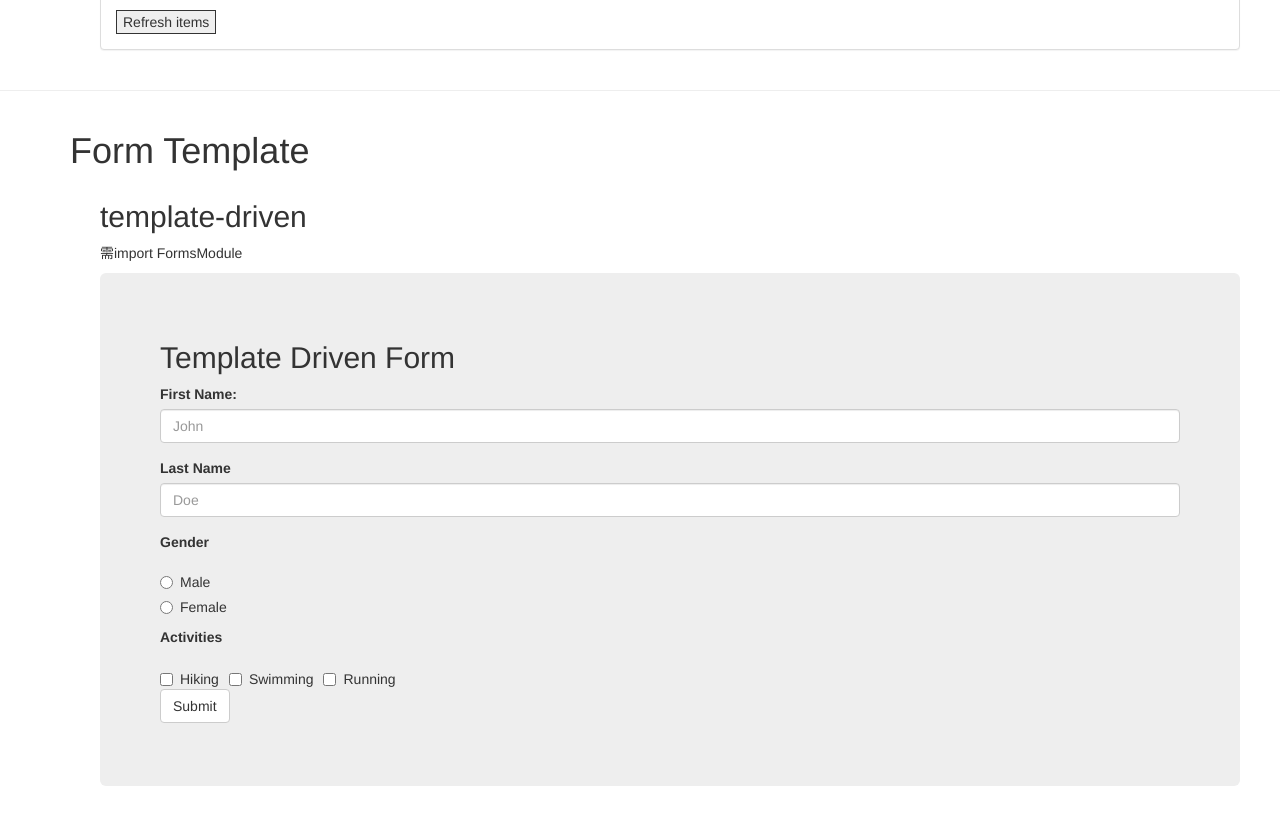
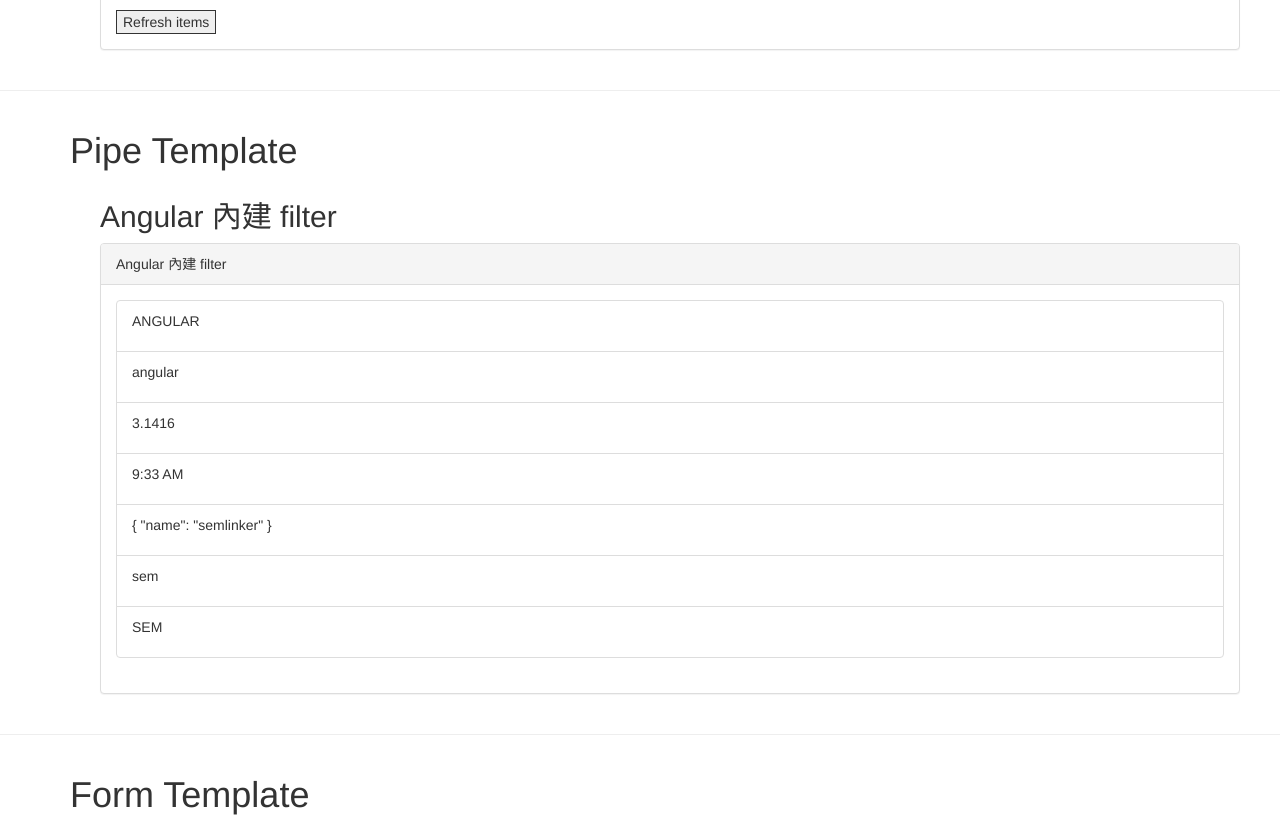
Before and after one commit to rojochen/ng4-training, an Angular app in the folder angular4/: page / in a window 1280 px wide. Shown: the part 3020-3837 px from the top of the page. Built offline with nearby package versions, Linux system fonts and the light colour scheme.

Commit message:
Fixed Built-in Pipe sample code.

```diff
--- a/angular4/src/app/app.component.html
+++ b/angular4/src/app/app.component.html
@@ -59,6 +59,13 @@
 </div>
 <hr>
 <div class="container">
+    <h1>Pipe Template</h1>
+    <div class="col-md-12">
+        <app-fifter-template></app-fifter-template>
+    </div>
+</div>
+<hr>
+<div class="container">
     <h1>Form Template</h1>
     <div class="col-md-12">
         <app-template-driven></app-template-driven>
--- a/angular4/src/app/app.module.ts
+++ b/angular4/src/app/app.module.ts
@@ -29,6 +29,7 @@ import { ChildCountComponent } from './IO/child-count/child-count.component';
 import { ProductInfoService } from './io/product-info.service';
 import { FilterNameComponent } from './pipe/filter-name/filter-name.component';
 import { FilterNamePipe } from './pipe/filter-name/filter-name.pipe';
+import { FifterTemplateComponent } from './pipe/fifter-template/fifter-template.component';
 
 
 @NgModule({
@@ -52,7 +53,8 @@ import { FilterNamePipe } from './pipe/filter-name/filter-name.pipe';
     ParentCountComponent,
     ChildCountComponent,
     FilterNameComponent,
-    FilterNamePipe
+    FilterNamePipe,
+    FifterTemplateComponent
   ],
   imports: [
     BrowserModule,
--- /dev/null
+++ b/angular4/src/app/pipe/fifter-template/fifter-template.component.html
@@ -0,0 +1,17 @@
+<div class="container">
+  <h2>Angular 內建 filter</h2>
+  <div class="panel panel-default">
+    <div class="panel-heading">Angular 內建 filter</div>
+    <div class="panel-body">
+      <ul class="list-group">
+        <li class="list-group-item"><p>{{ 'Angular' | uppercase }}</p></li>
+        <li class="list-group-item"><p>{{ 'Angular' | lowercase }}</p></li>
+        <li class="list-group-item"><p>{{ 3.14159265 | number: '1.4-4' }}</p></li>
+        <li class="list-group-item"><p>{{ today | date: 'shortTime' }}</p></li>
+        <li class="list-group-item"><p>{{ { name: 'semlinker' } | json }}</p></li>
+        <li class="list-group-item"><p>{{ 'semlinker' | slice:0:3 }}</p></li>
+        <li class="list-group-item"><p>{{ 'semlinker' | slice:0:3 | uppercase }}</p></li>
+      </ul>
+    </div>
+  </div>
+</div>
--- /dev/null
+++ b/angular4/src/app/pipe/fifter-template/fifter-template.component.ts
@@ -0,0 +1,16 @@
+import { Component, OnInit, ViewEncapsulation } from '@angular/core';
+
+@Component({
+  selector: 'app-fifter-template',
+  templateUrl: './fifter-template.component.html',
+  styleUrls: ['./fifter-template.component.css'],
+  encapsulation: ViewEncapsulation.None
+})
+export class FifterTemplateComponent implements OnInit {
+  today: Date = new Date();
+  constructor() { }
+
+  ngOnInit() {
+  }
+
+}
```
Also changed, not shown: angular4/src/app/pipe/fifter-template/fifter-template.component.css (added), 2 other files (tests, documents, lock files or other folders).
